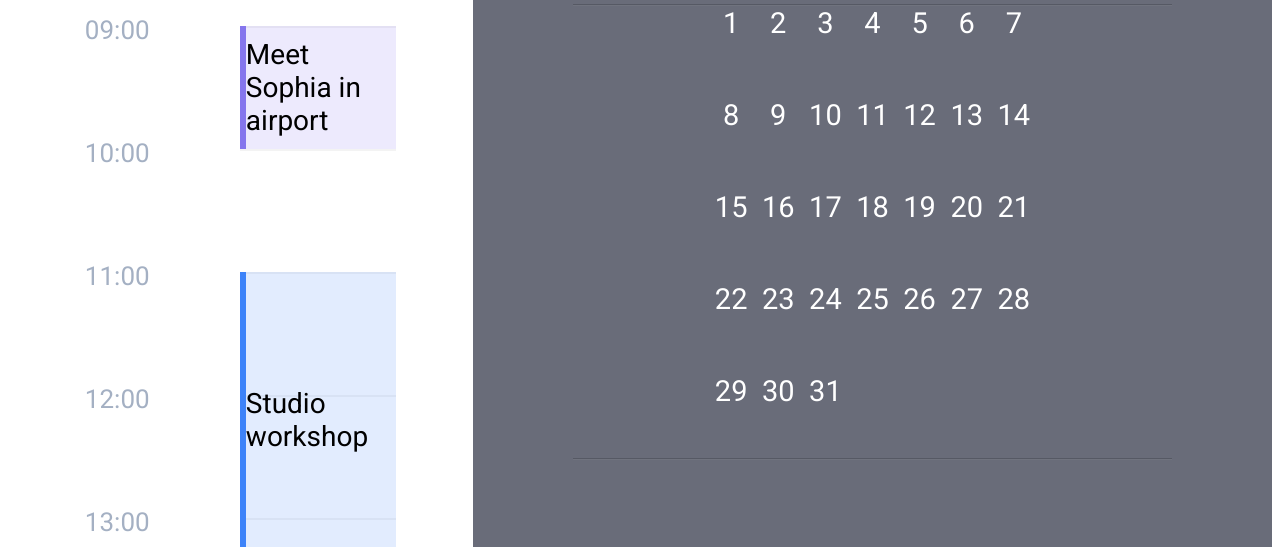
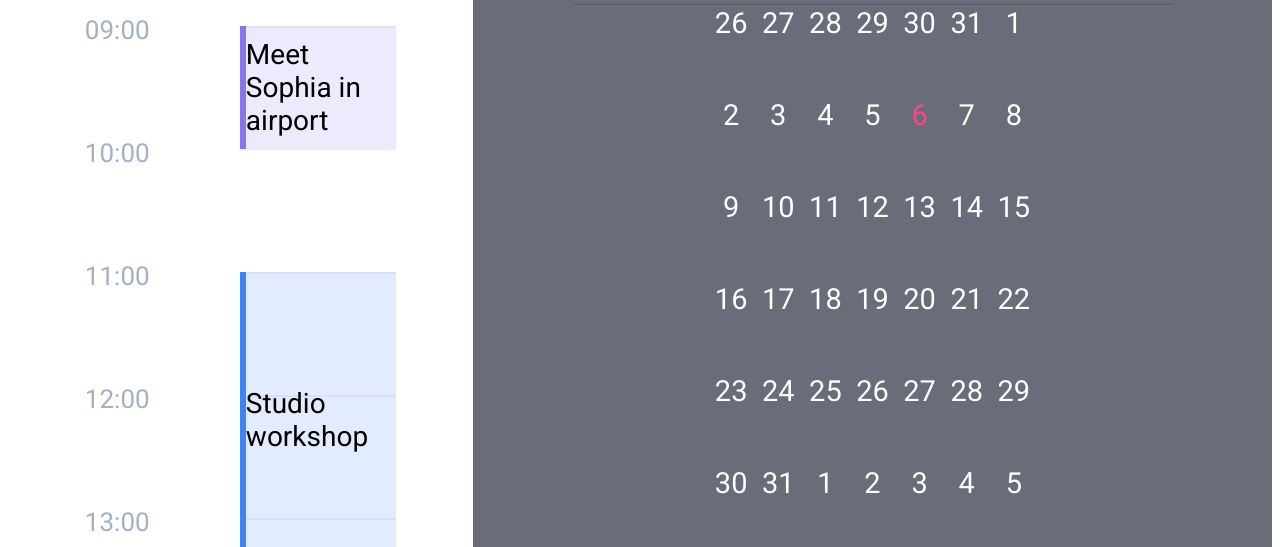
Before and after one commit to ksushakropachova/CALENDAR, a plain HTML site: page CALENDAR/index.html in a window 1280 px wide. Shown: the part 247-794 px from the top of the page. Drawn offline with Linux system fonts and the light colour scheme.

Commit message:
Added lastdays and next days to a calendar

```diff
--- a/CALENDAR/myscript.js
+++ b/CALENDAR/myscript.js
@@ -4,6 +4,13 @@ let year = date.getFullYear();
 let month = date.getMonth();
 let monthDays = document.querySelector(".calendar_days");
 let lastDay = new Date(date.getFullYear(), date.getMonth() + 1, 0).getDate();
+let days = "";
+let firstDayIndex = date.getDay();
+let prevLastDate = new Date(date.getFullYear(), date.getMonth(), 0).getDate();
+let lastDayIndex = new Date(date.getFullYear(),date.getMonth() + 1, 0).getDay();
+
+const nextDays = 7 - lastDayIndex + 1;
+
 
 date.setDate(1);
 
@@ -16,11 +23,19 @@ calendarTitle.append(monthNames[month]  + " " + year);
 let currentdate = document.querySelector(".currentdate" );
 currentdate.append( day + " "+ monthNames[month] + " "+ year);
 
-let days = "";
+for (let x = firstDayIndex; x > 0; x--){
+  days += `<div class="prev-date">${prevLastDate - x + 1}</div>`
+}
 
 for (let i = 1; i <= lastDay; i++){
-  days += `<div>${i}</div>`;
-  monthDays.innerHTML = days;
+  if (i === new Date().getDate() && date.getMonth() === new Date().getMonth()) {
+    days += `<div class="today">${i}</div>`;
+  } else {
+    days += `<div>${i}</div>`;
+  }
 };
 
-console.log(lastDay)
+for (let j = 1; j <= nextDays; j++){
+  days += `<div class="nextdate">${j}</div>`;
+  monthDays.innerHTML = days;
+}
--- a/CALENDAR/style.css
+++ b/CALENDAR/style.css
@@ -292,3 +292,7 @@ aside{
     background: #FF467E;
     border-radius:12px;
 }
+
+.today {
+    color: #FF467E;
+}
```
